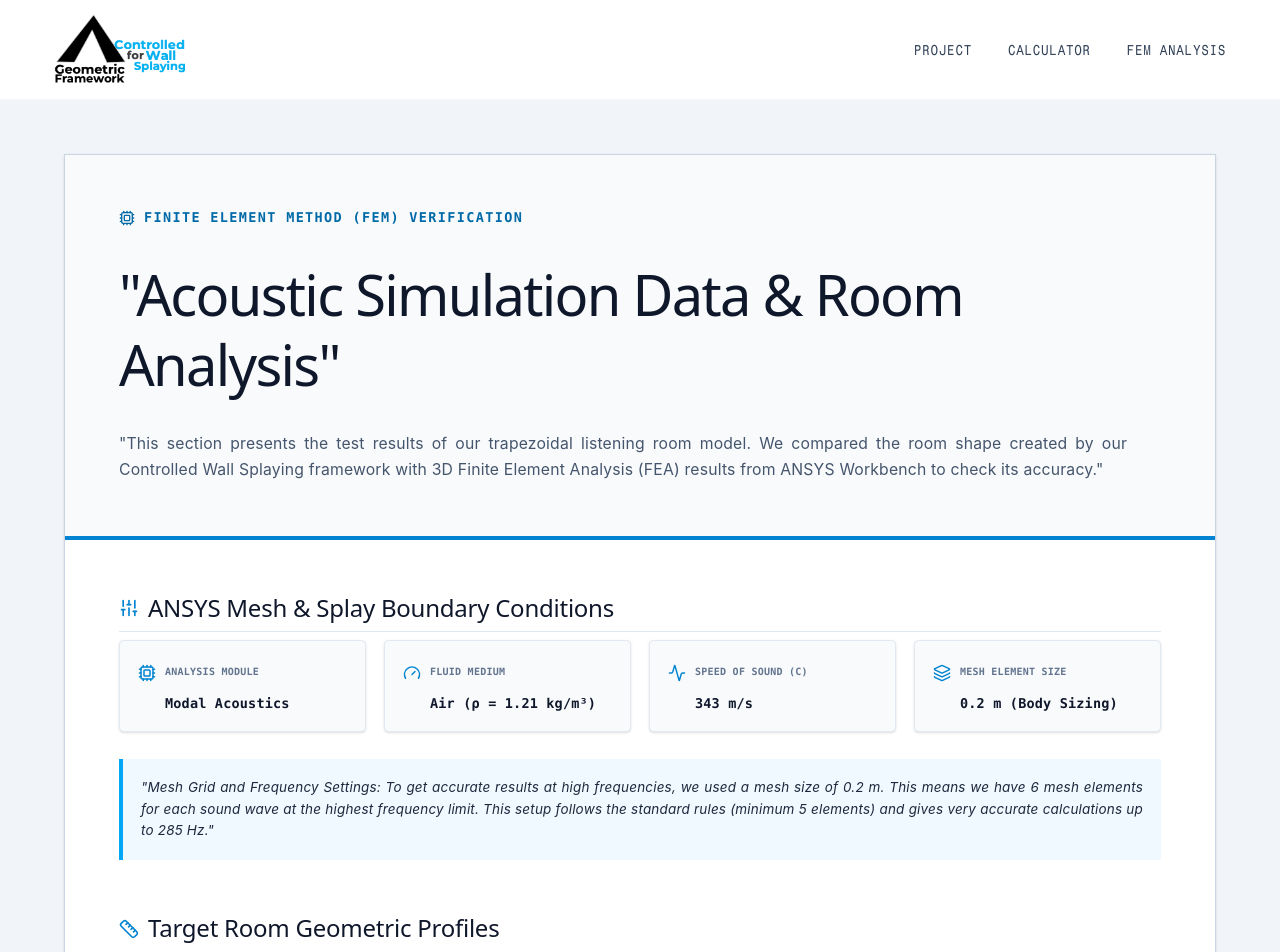
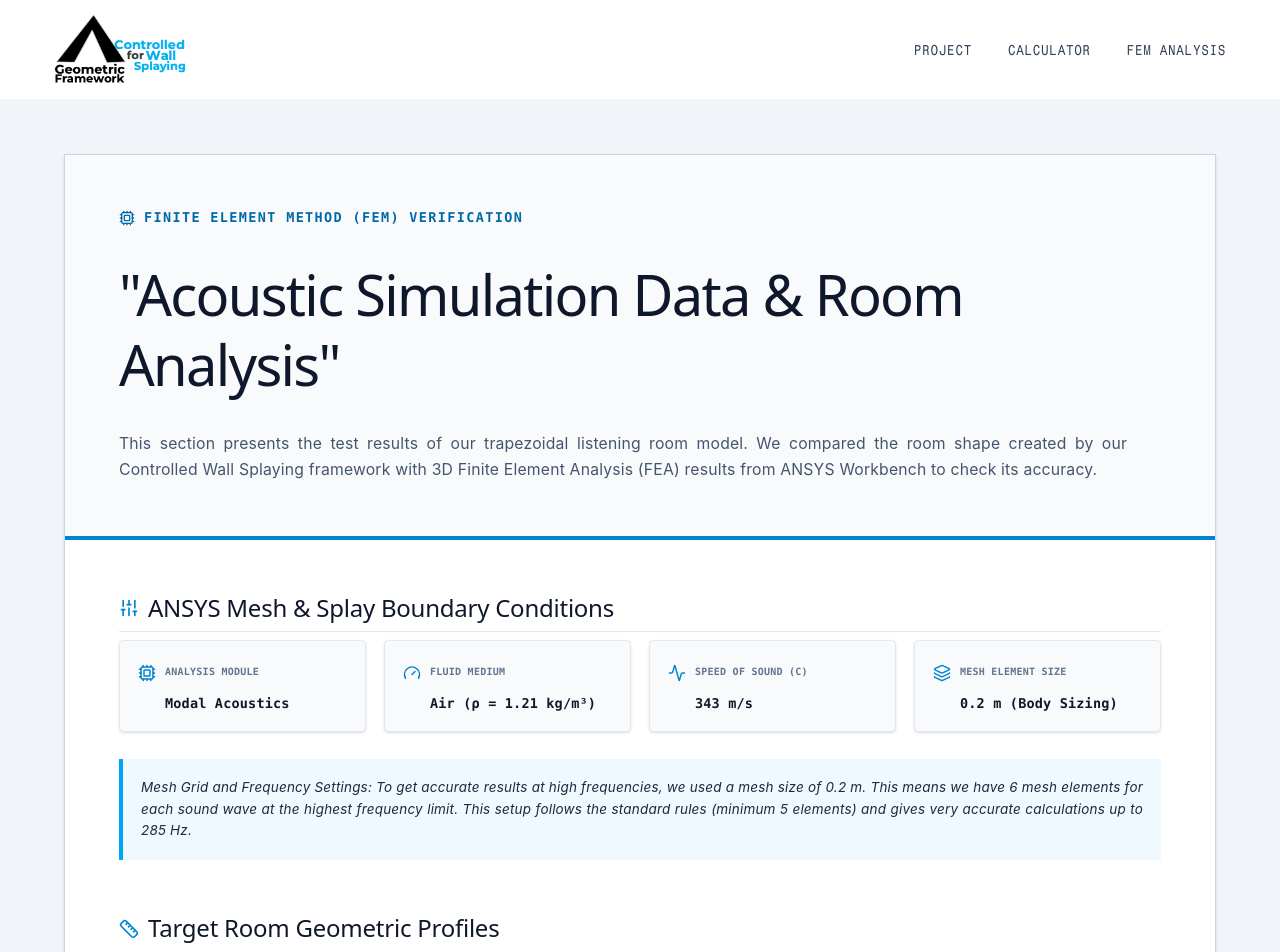
Before and after one commit to Atakanz/room-splay-calculator, a React (Vite) app: page /fem-result in a window 1280 px wide. Shown: the top 952 px of the page. Built offline with nearby package versions, Linux system fonts and the light colour scheme.

Commit message:
quotation removed

```diff
--- a/src/pages/ansysResults.jsx
+++ b/src/pages/ansysResults.jsx
@@ -40,7 +40,7 @@ export default function AnsysResult() {
                     <h1 className="text-xl md:text-3xl font-bold text-slate-900 mb-4 leading-tight">
                         "Acoustic Simulation Data & Room Analysis"                    </h1>
                     <p className="text-sm text-slate-600 max-w-4xl leading-relaxed text-justify">
-                        "This section presents the test results of our trapezoidal listening room model. We compared the room shape created by our Controlled Wall Splaying framework with 3D Finite Element Analysis (FEA) results from ANSYS Workbench to check its accuracy."                    </p>
+                        This section presents the test results of our trapezoidal listening room model. We compared the room shape created by our Controlled Wall Splaying framework with 3D Finite Element Analysis (FEA) results from ANSYS Workbench to check its accuracy.                  </p>
                 </header>
 
                 <div className="p-8 md:p-12 space-y-12">
@@ -71,7 +71,7 @@ export default function AnsysResult() {
 
                         {/* Technical Note Block */}
                         <div className="mt-6 bg-sky-50 border-l-4 border-sky-500 p-4 text-slate-800 italic text-xs leading-relaxed text-justify">
-                            "Mesh Grid and Frequency Settings: To get accurate results at high frequencies, we used a mesh size of 0.2 m. This means we have 6 mesh elements for each sound wave at the highest frequency limit. This setup follows the standard rules (minimum 5 elements) and gives very accurate calculations up to 285 Hz."                        </div>
+                            Mesh Grid and Frequency Settings: To get accurate results at high frequencies, we used a mesh size of 0.2 m. This means we have 6 mesh elements for each sound wave at the highest frequency limit. This setup follows the standard rules (minimum 5 elements) and gives very accurate calculations up to 285 Hz.                       </div>
                     </section>
                     {/* 1. ROOM GEOMETRY & FRAMEWORK SPECIFICATIONS */}
                     <section>
```
